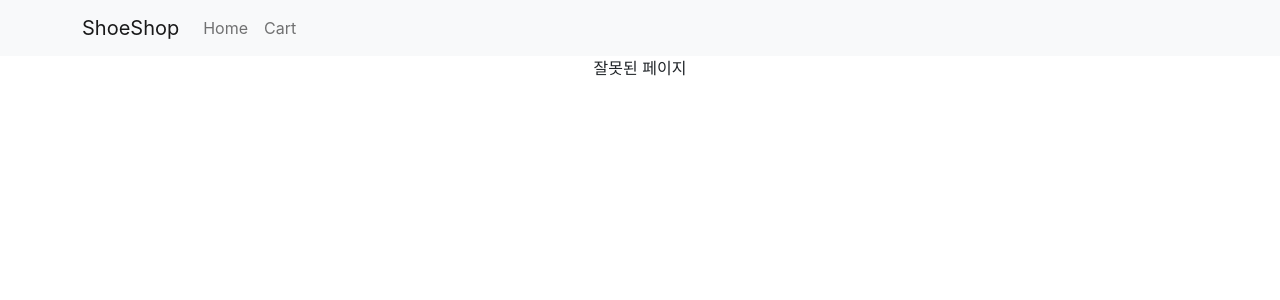
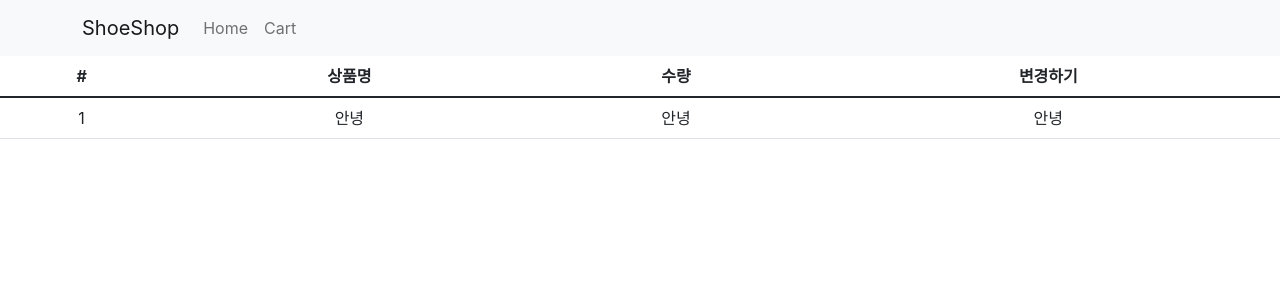
Before and after one commit to Origogi/react-shop, a React (Create React App) app: page /cart in a window 1280 px wide. Shown: the top 300 px of the page. Built offline with nearby package versions, Linux system fonts and the light colour scheme.

Commit message:
add redux package

```diff
--- a/package.json
+++ b/package.json
@@ -3,6 +3,7 @@
   "version": "0.1.0",
   "private": true,
   "dependencies": {
+    "@reduxjs/toolkit": "^1.8.2",
     "@testing-library/jest-dom": "^5.16.4",
     "@testing-library/react": "^13.3.0",
     "@testing-library/user-event": "^13.5.0",
@@ -11,6 +12,7 @@
     "react": "^18.1.0",
     "react-bootstrap": "^2.4.0",
     "react-dom": "^18.1.0",
+    "react-redux": "^8.0.2",
     "react-router-dom": "^6.3.0",
     "react-scripts": "5.0.1",
     "web-vitals": "^2.1.4"
--- a/src/App.js
+++ b/src/App.js
@@ -6,6 +6,7 @@
 import { Route, Routes, useNavigate, Outlet } from "react-router-dom";
 import Detail from "./pages/Detail";
 import axios from "axios";
+import Cart from "./pages/Cart";
 
 export let Context1 = createContext();
 
@@ -46,6 +47,8 @@
           <Route path="one" element={<div>첫 주문시 양배추즙 서비스</div>} />
           <Route path="two" element={<div>생일 기념 쿠폰 받기</div>} />
         </Route>
+
+        <Route path="/cart" element={<Cart />} />
 
         <Route path="*" element={<div>잘못된 페이지</div>} />
       </Routes>
--- a/src/index.js
+++ b/src/index.js
@@ -4,12 +4,16 @@
 import App from "./App";
 import reportWebVitals from "./reportWebVitals";
 import { BrowserRouter } from "react-router-dom";
+import { Provider } from "react-redux";
+import store from './store.js'
 
 const root = ReactDOM.createRoot(document.getElementById("root"));
 root.render(
-  <BrowserRouter>
-    <App />
-  </BrowserRouter>
+  <Provider store={store}>
+    <BrowserRouter>
+      <App />
+    </BrowserRouter>
+  </Provider>
 );
 
 // If you want to start measuring performance in your app, pass a function
--- /dev/null
+++ b/src/pages/Cart.js
@@ -0,0 +1,29 @@
+import React from "react";
+import { Table } from "react-bootstrap";
+
+function Cart() {
+  return (
+    <div>
+      <Table>
+        <thead>
+          <tr>
+            <th>#</th>
+            <th>상품명</th>
+            <th>수량</th>
+            <th>변경하기</th>
+          </tr>
+        </thead>
+        <tbody>
+          <tr>
+            <td>1</td>
+            <td>안녕</td>
+            <td>안녕</td>
+            <td>안녕</td>
+          </tr>
+        </tbody>
+      </Table>
+    </div>
+  );
+}
+
+export default Cart;
--- /dev/null
+++ b/src/store.js
@@ -0,0 +1,5 @@
+import { configureStore } from '@reduxjs/toolkit'
+
+export default configureStore({
+  reducer: { }
+})
```
Also changed, not shown: 1 other file (tests, documents, lock files or other folders).
